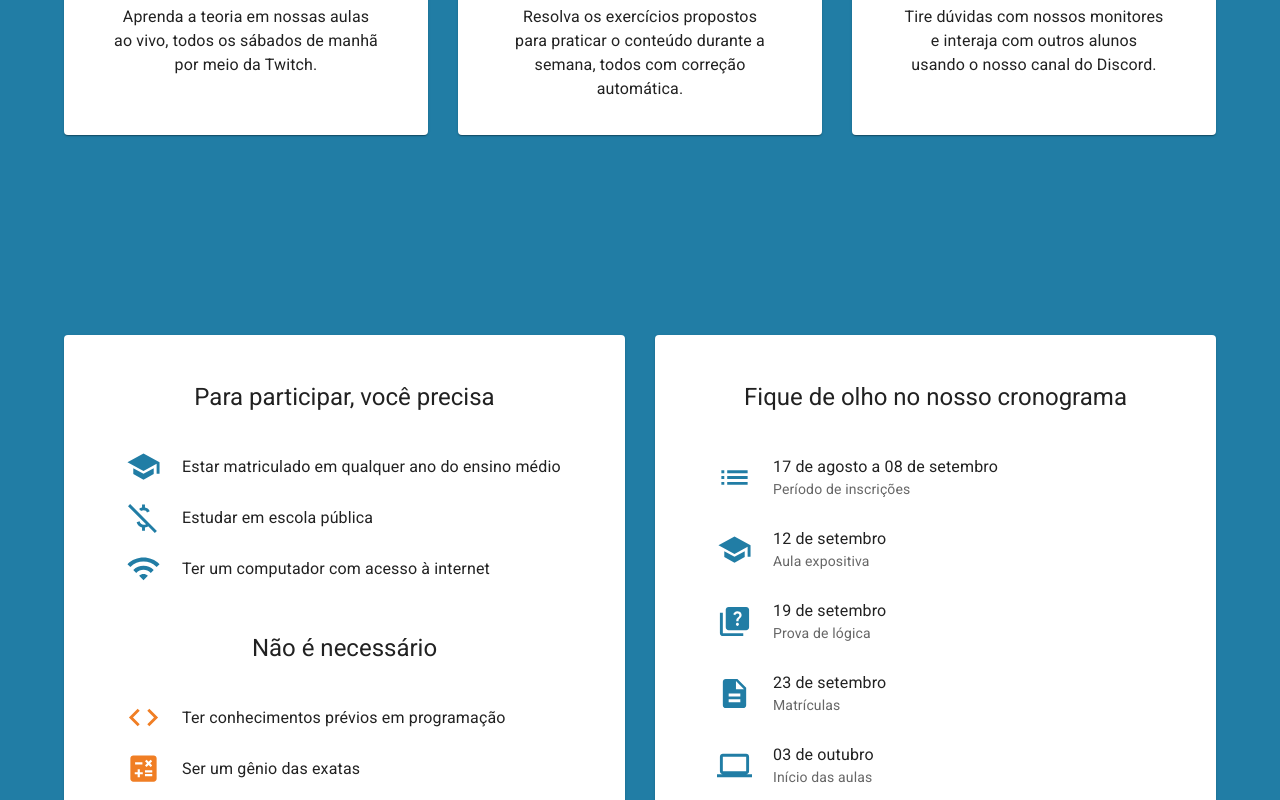
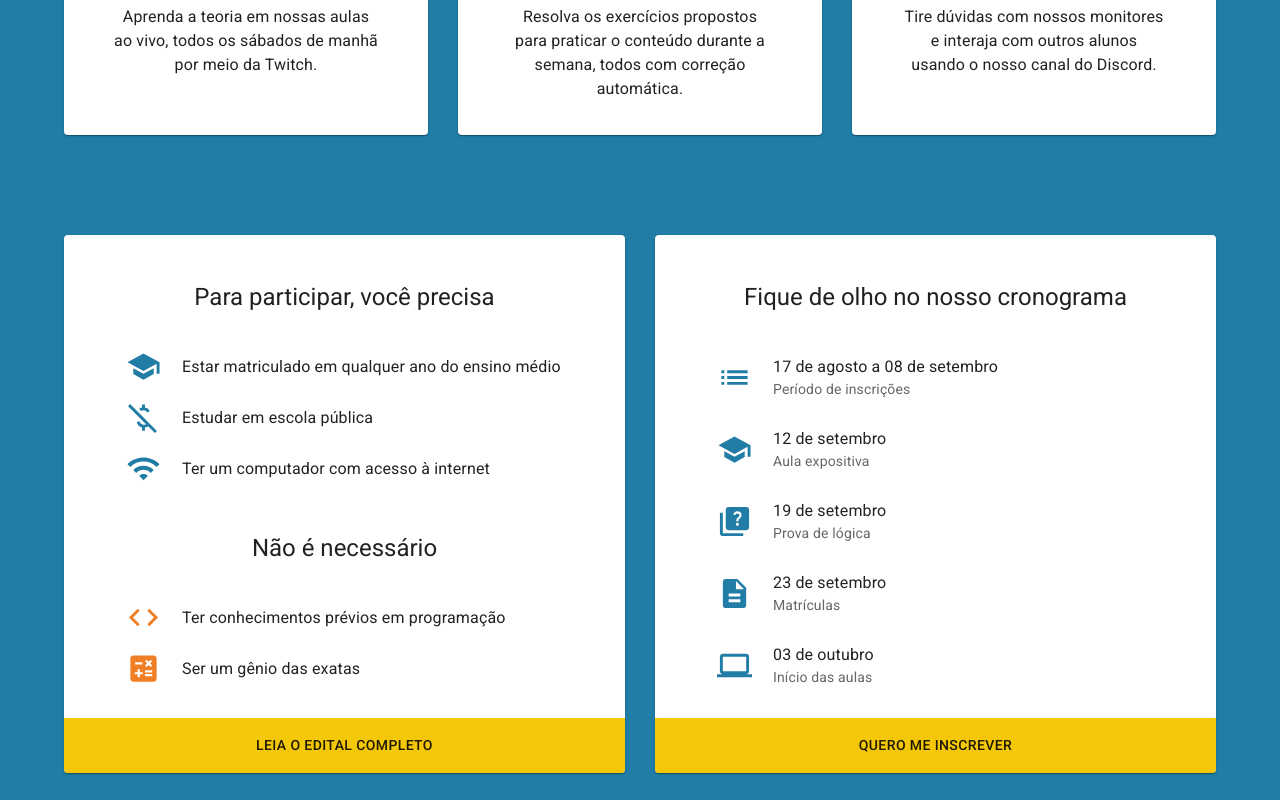
Before and after one commit to feumpi/introinscricao, a Next.js app: page / in a window 1280 px wide. Shown: the part 1100-1900 px from the top of the page. Built offline with nearby package versions, Linux system fonts and the light colour scheme.

Commit message:
Adjust spacing

```diff
--- a/components/AboutSection.js
+++ b/components/AboutSection.js
@@ -61,7 +61,7 @@ const AboutSection = () => {
           display: "grid",
           gridTemplateColumns: "1fr 1fr",
           gridGap: "30px",
-          padding: "200px 0",
+          paddingY: "100px",
         }}
       >
         <RequirementsCard />
```
